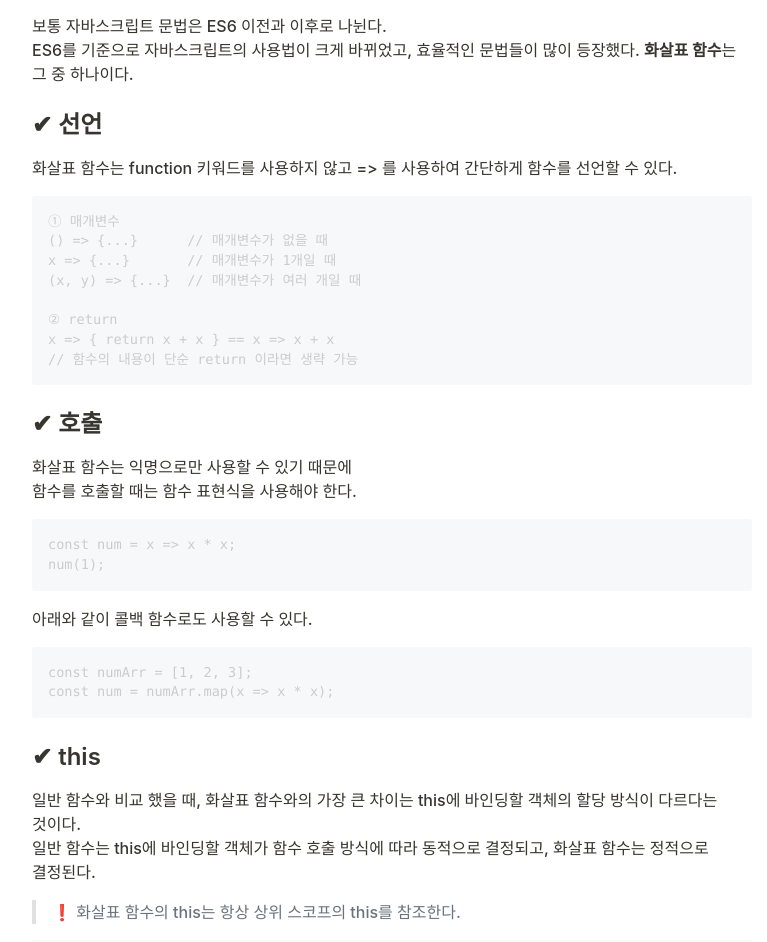
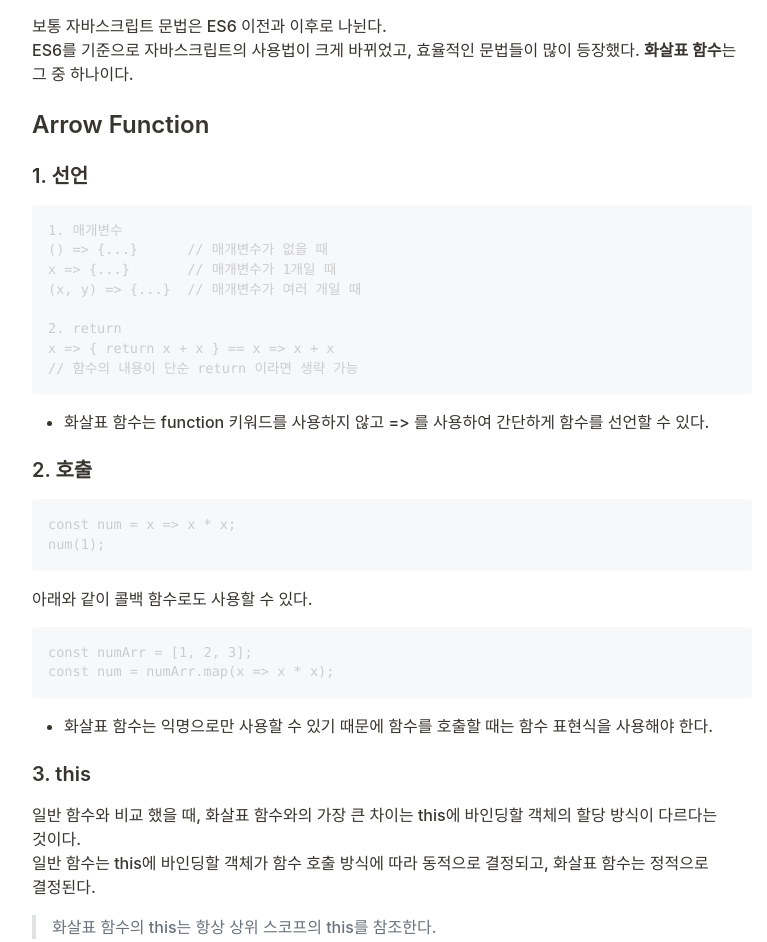
Before and after one commit to slowteady/slowteady.github.io, a Gatsby site: page /javascript/javascript-03/ in a window 1280 px wide. Shown: the part 834-1776 px from the top of the page, without its empty margins (248-1015 px from the left). Built offline with nearby package versions, Linux system fonts and the light colour scheme; Gatsby itself is replaced by a stand-in of ours; some packages are replaced by stand-ins of ours; code samples lack their colours; no server answers.

Commit message:
refactor: 내용 보강 및 양식 수정

````diff
--- a/content/javascript/javascript-03/index.md
+++ b/content/javascript/javascript-03/index.md
@@ -11,26 +11,25 @@ categories: javascript
 보통 자바스크립트 문법은 ES6 이전과 이후로 나뉜다.
 ES6를 기준으로 자바스크립트의 사용법이 크게 바뀌었고, 효율적인 문법들이 많이 등장했다. **화살표 함수**는 그 중 하나이다.
 
-## ✔ 선언
+## Arrow Function
 
-화살표 함수는 function 키워드를 사용하지 않고 => 를 사용하여 간단하게 함수를 선언할 수 있다.
+### 1. 선언
 
-```bash
-① 매개변수
+```js
+1. 매개변수
 () => {...}      // 매개변수가 없을 때
 x => {...}       // 매개변수가 1개일 때
 (x, y) => {...}  // 매개변수가 여러 개일 때
 
-② return
+2. return
 x => { return x + x } == x => x + x
 // 함수의 내용이 단순 return 이라면 생략 가능
 
 ```
 
-## ✔ 호출
+- 화살표 함수는 function 키워드를 사용하지 않고 => 를 사용하여 간단하게 함수를 선언할 수 있다.
 
-화살표 함수는 익명으로만 사용할 수 있기 때문에
-함수를 호출할 때는 함수 표현식을 사용해야 한다.
+### 2. 호출
 
 ```bash
 const num = x => x * x;
@@ -44,12 +43,14 @@ const numArr = [1, 2, 3];
 const num = numArr.map(x => x * x);
 ```
 
-## ✔ this
+- 화살표 함수는 익명으로만 사용할 수 있기 때문에 함수를 호출할 때는 함수 표현식을 사용해야 한다.
+
+### 3. this
 
 일반 함수와 비교 했을 때, 화살표 함수와의 가장 큰 차이는 this에 바인딩할 객체의 할당 방식이 다르다는 것이다.
 일반 함수는 this에 바인딩할 객체가 함수 호출 방식에 따라 동적으로 결정되고, 화살표 함수는 정적으로 결정된다.
 
-> ❗️ 화살표 함수의 this는 항상 상위 스코프의 this를 참조한다.
+> 화살표 함수의 this는 항상 상위 스코프의 this를 참조한다.
 
 ```bash
 function Animal(puppy) {
@@ -89,11 +90,11 @@ console.log(candy.puppyArr(["great!", "perfect!"]));
 
 위와 같이 화살표 함수 사용 시, 상위 스코프의 this를 참조하기 때문에 원하는 결과가 출력된다.
 
-## ✔ NO 화살표 함수
+### 4. NO 화살표 함수
 
 그렇다면 사용이 편리한 화살표 함수를 항상 사용하면 될 것 같지만, 그렇지 않다.
 
-① 메소드
+#### 4-1. 메소드
 
 ```bash
 const animal = {
@@ -108,7 +109,7 @@ animal.sayName();
 
 위와 같이 화살표 함수를 메소드로 정의할 경우, this가 메소드를 호출한 객체를 참조하지 않고 그 상위 스코프인 window를 참조하기 때문에 원하는 결과가 출력되지 않는다.
 
-② prototype
+#### 4-2. prototype
 
 ```bash
 const animal = {
@@ -124,7 +125,7 @@ animal.sayName();
 
 위와 같이 화살표 함수로 메소드를 정의했을 경우와 같은 문제가 발생한다.
 
-③ 생성자 함수
+#### 4-3. 생성자 함수
 
 ```bash
 const Animal = () => {};
@@ -142,7 +143,7 @@ const animal = new Animal();
 화살표 함수가 prototype 프로퍼티를 가지고 있지 않기 때문에 constructor 객체를 참조할 수 없다.
 따라서, 화살표 함수는 생성자 함수로 사용할 수 없다.
 
-④ addEventListener 함수의 콜백 함수
+#### 4-4. addEventListener 함수의 콜백 함수
 
 ```bash
 var button = document.getElementById('btn');
````
